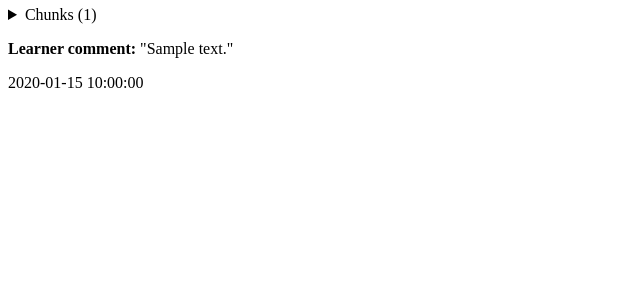
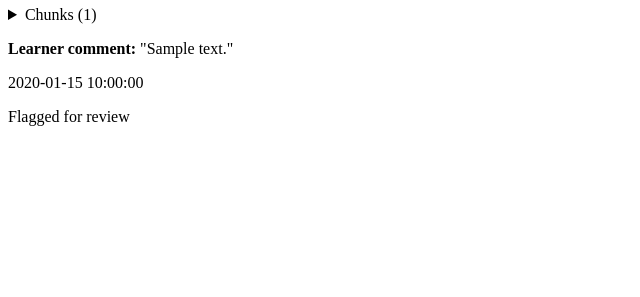
Before and after one commit to lmchoi/learning-tool, a FastAPI app: template api/templates/admin_annotations.html in a window 1280 px wide. Shown: the part 503-800 px from the top of the page, without its empty margins (0-640 px from the left). Run offline with FastAPI, Linux system fonts and the light colour scheme; the template is opened without the code that fills it: most values are stand-ins (such as "Sample title", 1, 10 or a date in 2020).

Commit message:
feat: add flag button to admin annotations UI
Add flag button to each annotation card. Clicking it POSTs to
/admin/annotations/{id}/flag via HTMX and swaps the button with
a "Flagged for review" confirmation. Already-flagged annotations
show the confirmation state directly. Also adds flagged_at to
load_annotations output.

Co-Authored-By: Claude Sonnet 4.6 <noreply@anthropic.com>

```diff
--- a/api/templates/admin_annotations.html
+++ b/api/templates/admin_annotations.html
@@ -71,6 +71,19 @@
       <p><strong>Learner comment:</strong> "{{ ann.comment }}"</p>
       {% endif %}
       <p class="annotation-date">{{ ann.created_at }}</p>
+      <div id="flag-{{ ann.id }}">
+        {% if ann.flagged_at %}
+        <span class="flagged">Flagged for review</span>
+        {% else %}
+        <button
+          hx-post="/admin/annotations/{{ ann.id }}/flag?context_name={{ context_name }}"
+          hx-target="#flag-{{ ann.id }}"
+          hx-swap="outerHTML"
+        >
+          Flag for review
+        </button>
+        {% endif %}
+      </div>
       {% if github_configured %}
       <div id="escalate-{{ ann.id }}">
         <button
--- a/core/session/store.py
+++ b/core/session/store.py
@@ -207,6 +207,7 @@ class SessionStore:
                 a.sentiment,
                 a.comment,
                 a.created_at,
+                a.flagged_at,
                 att.id as attempt_id,
                 att.question_text,
                 att.answer_text,
@@ -240,6 +241,7 @@ class SessionStore:
                         "sentiment": row["sentiment"],
                         "comment": row["comment"],
                         "created_at": row["created_at"],
+                        "flagged_at": row["flagged_at"],
                         "question_text": row["question_text"],
                         "answer_text": row["answer_text"],
                         "score": row["score"],
```
